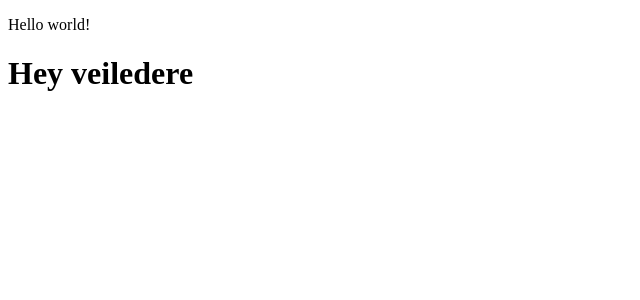
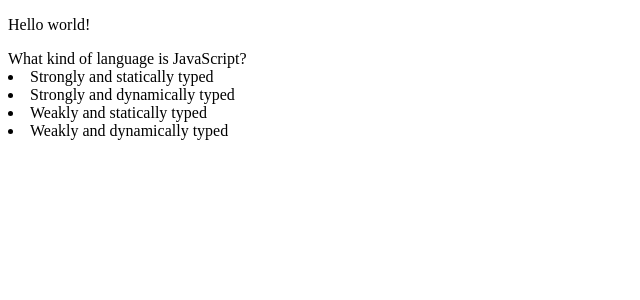
Before and after one commit to kristiania-pg6301-2021/quiz-veileder, a React (Vite) app: page / in a window 1280 px wide. Shown: the top 300 px of the page, without its empty margins (0-640 px from the left). Built offline with nearby package versions, Linux system fonts and the light colour scheme.

Commit message:
add quiz game

```diff
--- /dev/null
+++ b/src/QuizGame.jsx
@@ -0,0 +1,69 @@
+import React from 'react';
+
+
+export function QuizGame() {
+
+    const quiz = quizzes[0];
+
+
+
+    return (
+        <div>
+        <div>{quiz.question}</div>
+        {quiz.answers.map(a => (<li>{a}</li>))}
+        </div>
+    )
+}
+
+const quizzes = [
+    {
+        question: "What kind of language is JavaScript?",
+        answers: [
+            "Strongly and statically typed",
+            "Strongly and dynamically typed",
+            "Weakly and statically typed",
+            "Weakly and dynamically typed",
+        ],
+        indexOfRightAnswer: 3
+    },
+    {
+        question: "In JavaScript, what is the result of the following?\n\n+(!![]+!![]+!![]+!![]+[]+(!![]+!![]))",
+        answers: [
+            "Compilation exception",
+            "Runtime exception",
+            "42",
+            "'42'"
+        ],
+        indexOfRightAnswer: 2
+    },
+    {
+        question: "In JavaScript, what is the result of the following?\n\n[3,18,1,2].sort()\n",
+        answers: [
+            "[1, 2, 3, 18]",
+            "[1, 18, 2, 3]",
+            "[18, 1, 2, 3]",
+            "Runtime exception"
+        ],
+        indexOfRightAnswer: 1
+    },
+    {
+        question: "In JavaScript, what is the result  of the following?\n\nfalse + true?",
+        answers: [
+            "false",
+            "true",
+            "'falsetrue'",
+            "1"
+        ],
+        indexOfRightAnswer: 3
+    },
+    {
+        question: "What is Babel mainly used for?",
+        answers: [
+            "To transpile code into valid JS code",
+            "To bundle together the code of different JS files",
+            "To download third-party dependencies",
+            "To run test cases"
+        ],
+        indexOfRightAnswer: 0
+    }
+];
--- a/src/index.jsx
+++ b/src/index.jsx
@@ -1,4 +1,6 @@
 import React from "react";
 import ReactDOM from "react-dom";
+import { QuizGame } from './QuizGame';
 
-ReactDOM.render(<h1>Hey veiledere</h1>, document.getElementById("root"));
+
+ReactDOM.render(<QuizGame/>, document.getElementById("root"));
```
